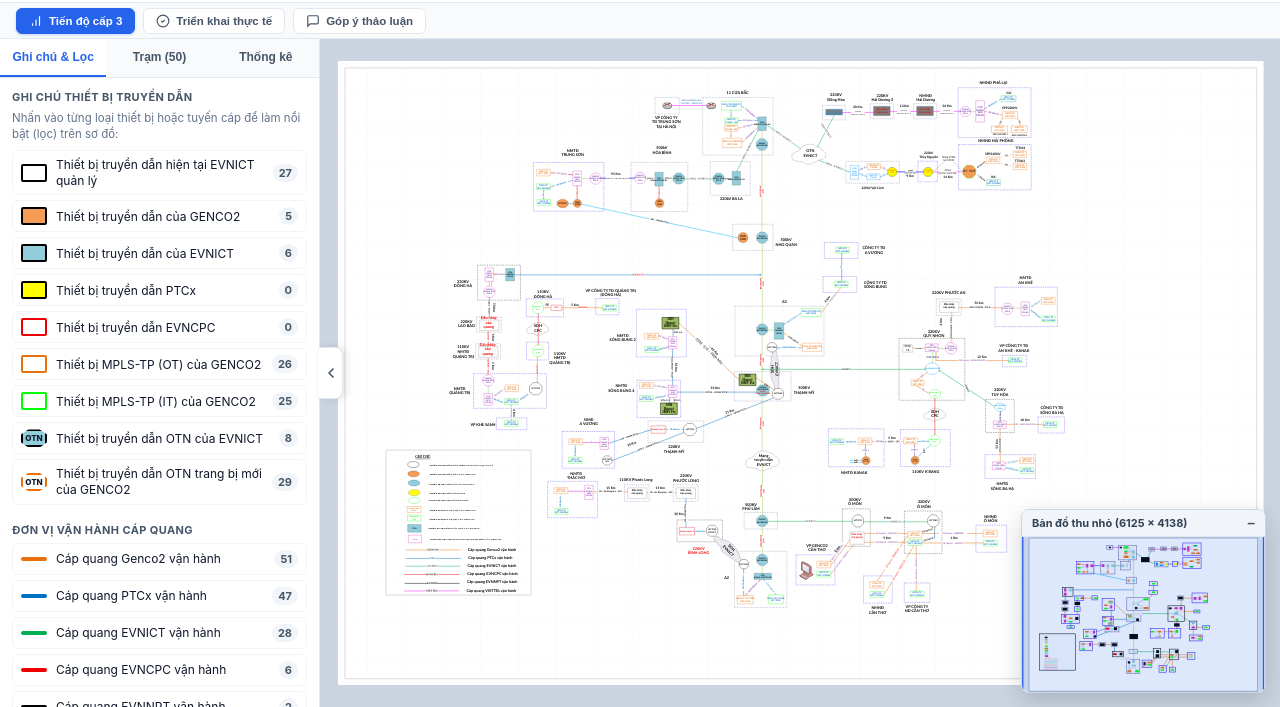
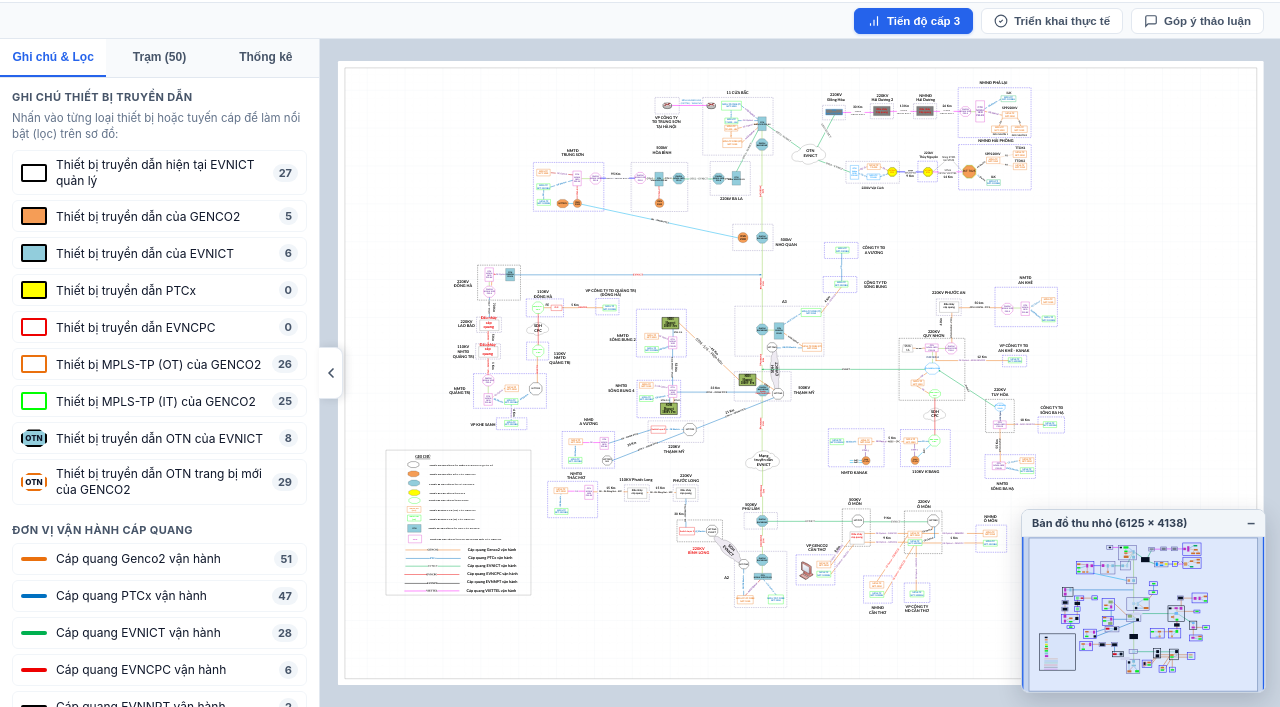
Before and after one commit to Duc-Manh/wan-genco2, a website with bundled scripts: page index.html in a window 1280 px wide. Shown: the part 93-800 px from the top of the page. Built offline with nearby package versions, Linux system fonts and the light colour scheme.

Commit message:
style: align subnav items to the right side of the page

```diff
--- a/src/styles/main.css
+++ b/src/styles/main.css
@@ -342,6 +342,7 @@ body,
 .wan-subnav-bar {
   display: flex;
   align-items: center;
+  justify-content: flex-end;
   height: 36px;
   padding: 0 16px;
   background: #f8fafc;
@@ -350,10 +351,15 @@ body,
   z-index: 14;
 }
 
+.wan-subnav-spacer {
+  flex: 1;
+}
+
 .wan-subnav-group {
   display: flex;
   align-items: center;
   gap: 8px;
+  margin-left: auto;
 }
 
 .wan-subnav-item {
--- a/src/ui/app.ts
+++ b/src/ui/app.ts
@@ -234,6 +234,7 @@ export class WanApp {
 
         <!-- Sub Navigation Bar -->
         <nav class="wan-subnav-bar" id="wan-subnav-bar">
+          <div class="wan-subnav-spacer"></div>
           <div class="wan-subnav-group">
             <button class="wan-subnav-item active" data-subnav="progress-tier3">
               <svg width="14" height="14" viewBox="0 0 24 24" fill="none" stroke="currentColor" stroke-width="2">
```
Also changed, not shown: dist/bundle.js, dist/ui/app.js.
